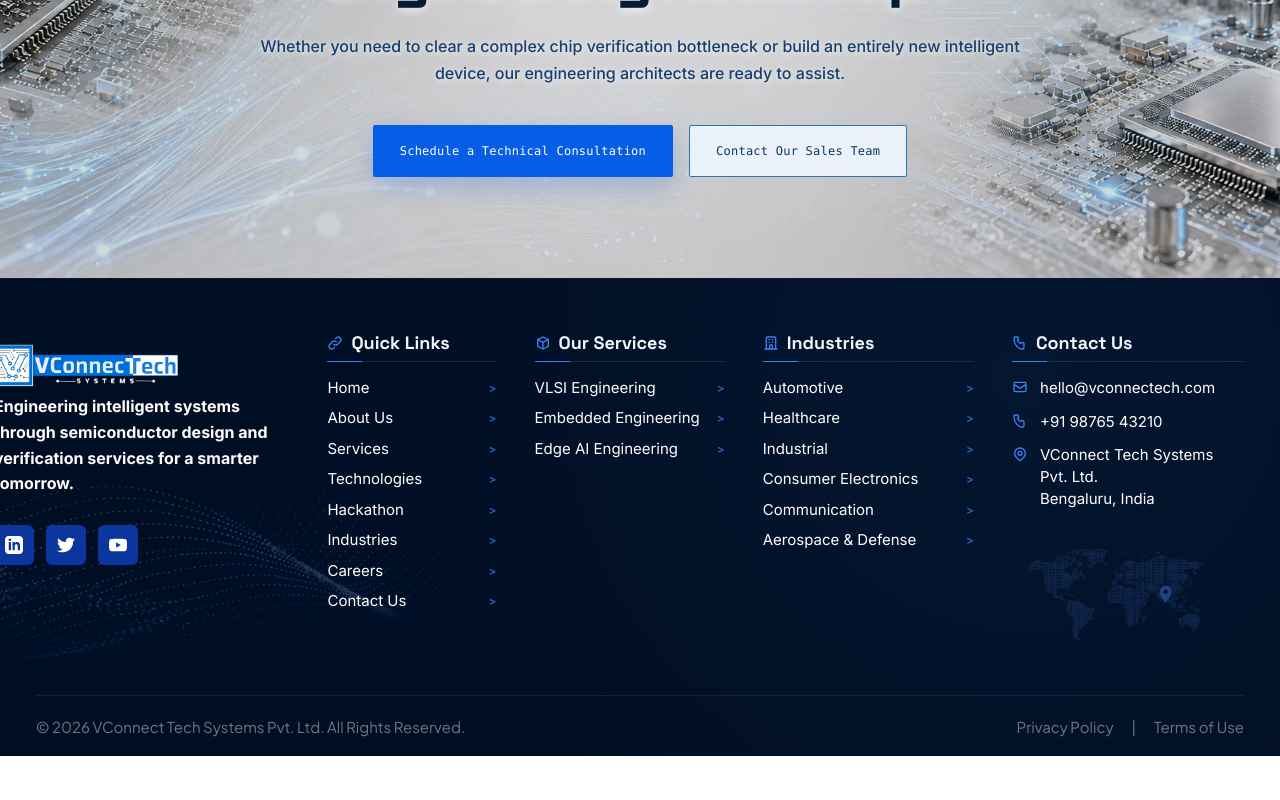
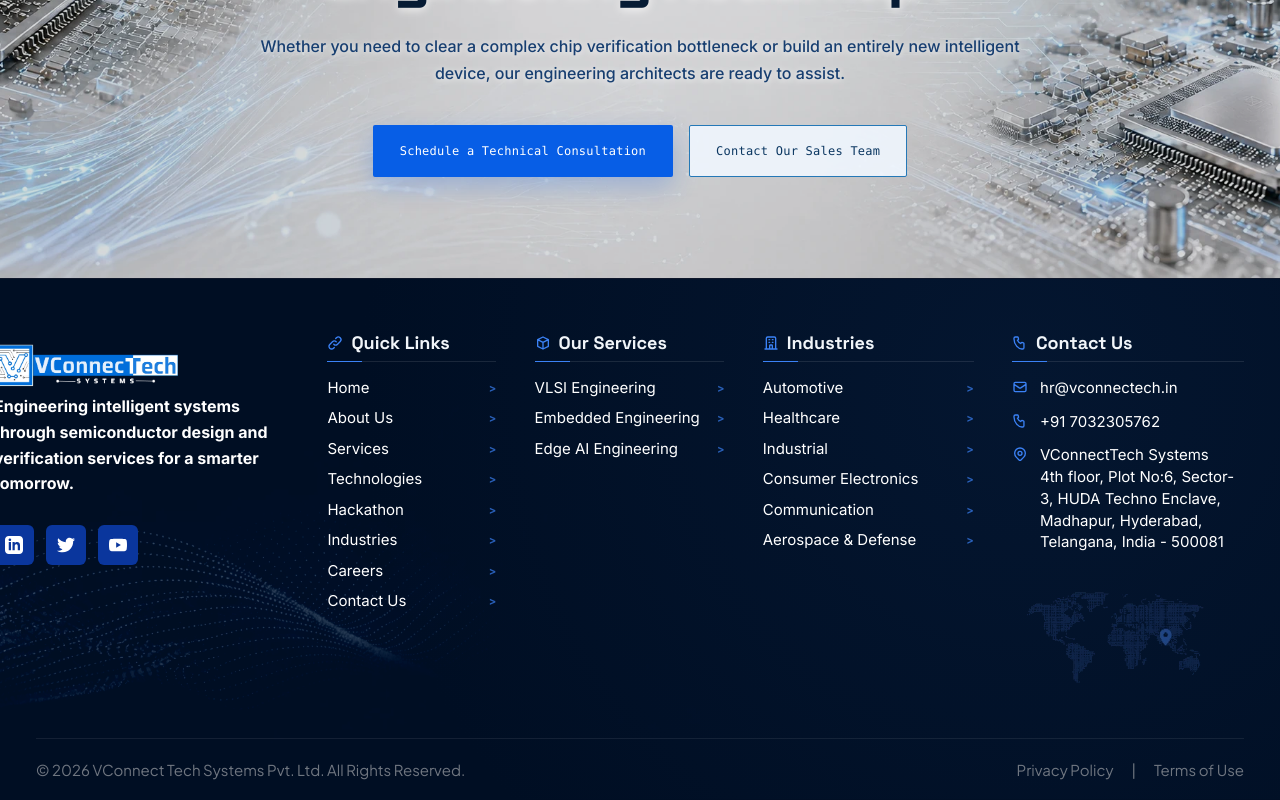
Before and after one commit to yogeswarreddymeda-vcts/vcts-website-, a React (Vite) app in the folder frontend-react/: page / in a window 1280 px wide. Shown: the part 5381-6181 px from the top of the page. Before the commit the page ends 6137 px from the top, so only its background shows below. Built offline with nearby package versions, Linux system fonts and the light colour scheme.

Commit message:
updated the footer address

```diff
--- a/frontend-react/src/components/Footer/Footer.jsx
+++ b/frontend-react/src/components/Footer/Footer.jsx
@@ -181,15 +181,15 @@ export default function Footer({ setCurrentPage }) {
             <ul className="contact-list">
               <li>
                 <svg fill="none" stroke="currentColor" strokeWidth="2" viewBox="0 0 24 24"><path strokeLinecap="round" strokeLinejoin="round" d="M3 8l7.89 5.26a2 2 0 002.22 0L21 8M5 19h14a2 2 0 002-2V7a2 2 0 00-2-2H5a2 2 0 00-2 2v10a2 2 0 00 2 2z"></path></svg>
-                <a href="mailto:hello@vconnectech.com" style={{ color: '#ffffff' }}>hello@vconnectech.com</a>
+                <a href="mailto:hr@vconnectech.in" style={{ color: '#ffffff' }}>hr@vconnectech.in</a>
               </li>
               <li>
                 <svg fill="none" stroke="currentColor" strokeWidth="2" viewBox="0 0 24 24"><path strokeLinecap="round" strokeLinejoin="round" d="M3 5a2 2 0 012-2h3.28a1 1 0 01.94.725l.548 2.2a1 1 0 01-.321.988l-1.305.98a10.582 10.582 0 004.872 4.872l.98-1.305a1 1 0 01.988-.321l2.2.548a1 1 0 01.725.94V19a2 2 0 01-2 2h-1C9.716 21 3 14.284 3 6V5z"></path></svg>
-                <a href="tel:+919876543210">+91 98765 43210</a>
+                <a href="tel:+917032305762">+91 7032305762</a>
               </li>
               <li>
                 <svg fill="none" stroke="currentColor" strokeWidth="2" viewBox="0 0 24 24"><path strokeLinecap="round" strokeLinejoin="round" d="M17.657 16.657L13.414 20.9a1.998 1.998 0 01-2.827 0l-4.244-4.243a8 8 0 1111.314 0z"></path><path strokeLinecap="round" strokeLinejoin="round" d="M15 11a3 3 0 11-6 0 3 3 0 016 0z"></path></svg>
-                <span>VConnect Tech Systems Pvt. Ltd.<br />Bengaluru, India</span>
+                <span>VConnectTech Systems<br />4th floor, Plot No:6, Sector-3, HUDA Techno Enclave, Madhapur, Hyderabad, Telangana, India - 500081</span>
               </li>
             </ul>
             <div className="map-bg"></div>
```
